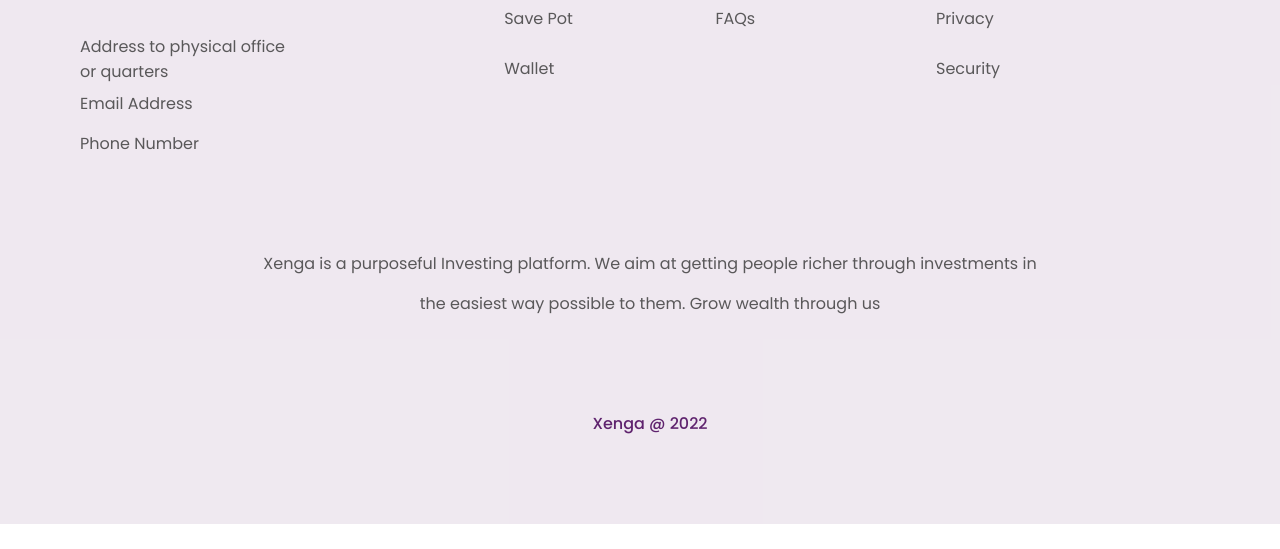
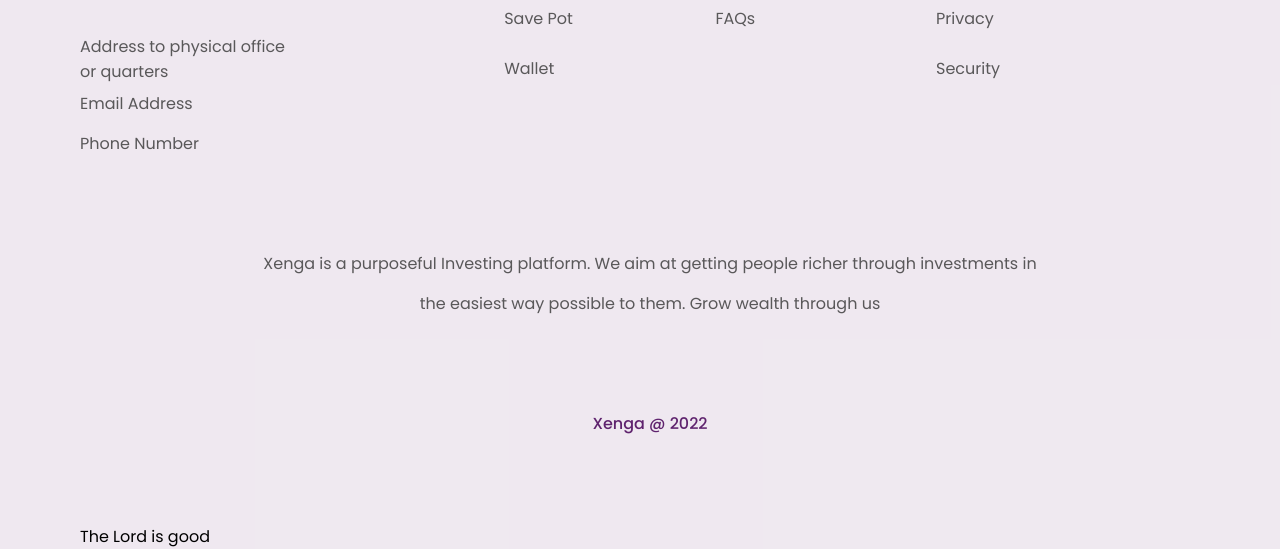
Before and after one commit to oluwabamise1/LOGO-PRACTICE, a plain HTML site: page index.html in a window 1280 px wide. Shown: the part 2964-3513 px from the top of the page. Before the commit the page ends 3488 px from the top, so only its background shows below. Drawn offline with Linux system fonts and the light colour scheme.

Commit message:
add paragraph

```diff
--- a/index.html
+++ b/index.html
@@ -125,7 +125,9 @@
             <p>Xenga is a purposeful Investing platform. We aim at getting people richer through investments in the easiest way possible to them. Grow wealth through us</p>
             <p class="copyright">Xenga @ 2022</p>
         </div>
-        <div></div>
+        <div>
+            <p>The Lord is good</p>
+        </div>
     </footer>
 </body>
 </html>
```
